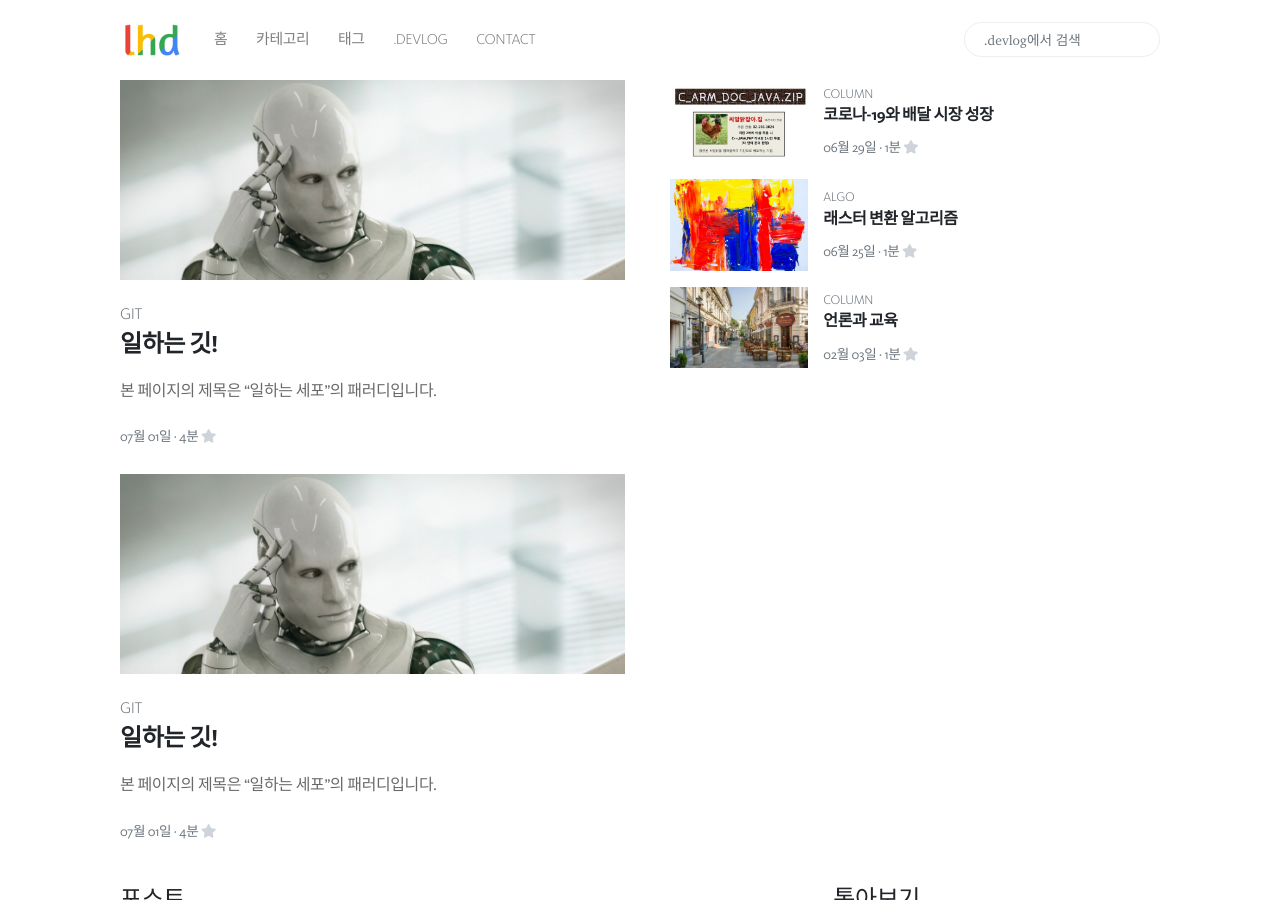
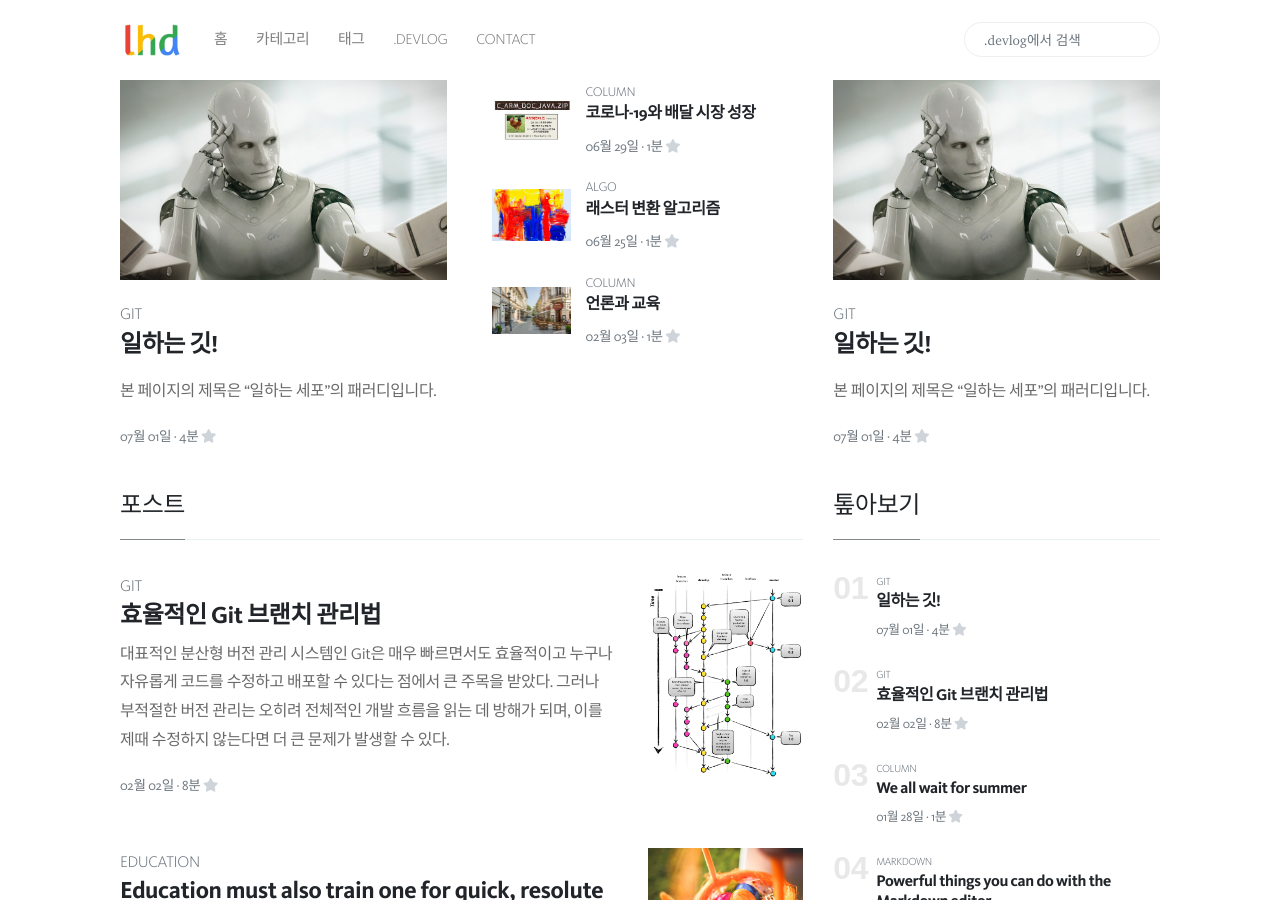
Before and after one commit to leehydn/ko_devlog, a Jekyll site: the page built from index.html, in a window 1280 px wide and 900 px high. Built offline with Jekyll 4.4.1, drawn with Linux system fonts in a browser that asks for light colours; nearby versions of some CDN libraries; the list of posts is cut into pages by our own code.

Commit message:
automatic commit on 2020-07-08 22:34:45

```diff
--- a/index.html
+++ b/index.html
@@ -16,7 +16,7 @@ description: ".데브로그"
 
     <!-- latest post -->
     {% assign latest_post = site.posts[0] %}
-    <div class="col-md-6">
+    <div class="col-md-4">
     <div class="card border-0 mb-4 box-shadow">
     <a href="{{site.baseurl}}{{latest_post.url}}">
     <div class="topfirstimage" style="background-image: url({% if latest_post.image contains "://" %}{{ latest_post.image }}{% else %} {{site.baseurl}}/{{ latest_post.image}}{% endif %}); height: 200px;    background-size: cover;    background-repeat: no-repeat;"></div>
@@ -49,7 +49,7 @@ description: ".데브로그"
     </div>
     </div>
 
-    <div class="col-md-6">
+    <div class="col-md-4">
 
         <!-- second latest post -->
         {%- assign second_post = site.posts[1] -%}
@@ -149,7 +149,7 @@ description: ".데브로그"
 
     </div>
     {%- assign fifth_post = site.posts[0] -%}
-    <div class="col-md-6">
+    <div class="col-md-4">
     <div class="card border-0 mb-4 box-shadow">
     <a href="{{site.baseurl}}{{latest_post.url}}">
     <div class="topfirstimage" style="background-image: url({% if fifth_post.image contains "://" %}{{ latest_post.image }}{% else %} {{site.baseurl}}/{{ latest_post.image}}{% endif %}); height: 200px;    background-size: cover;    background-repeat: no-repeat;"></div>
```
